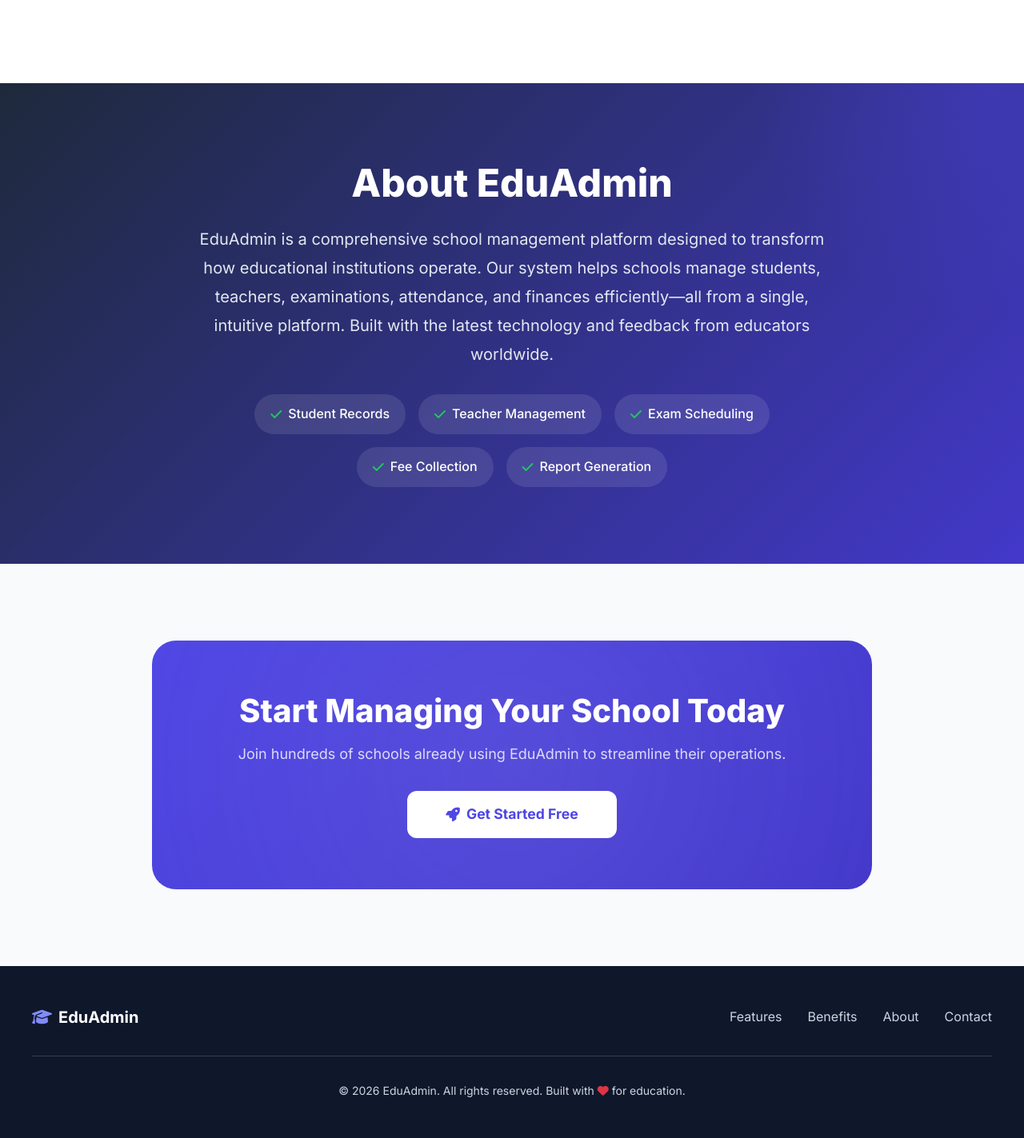
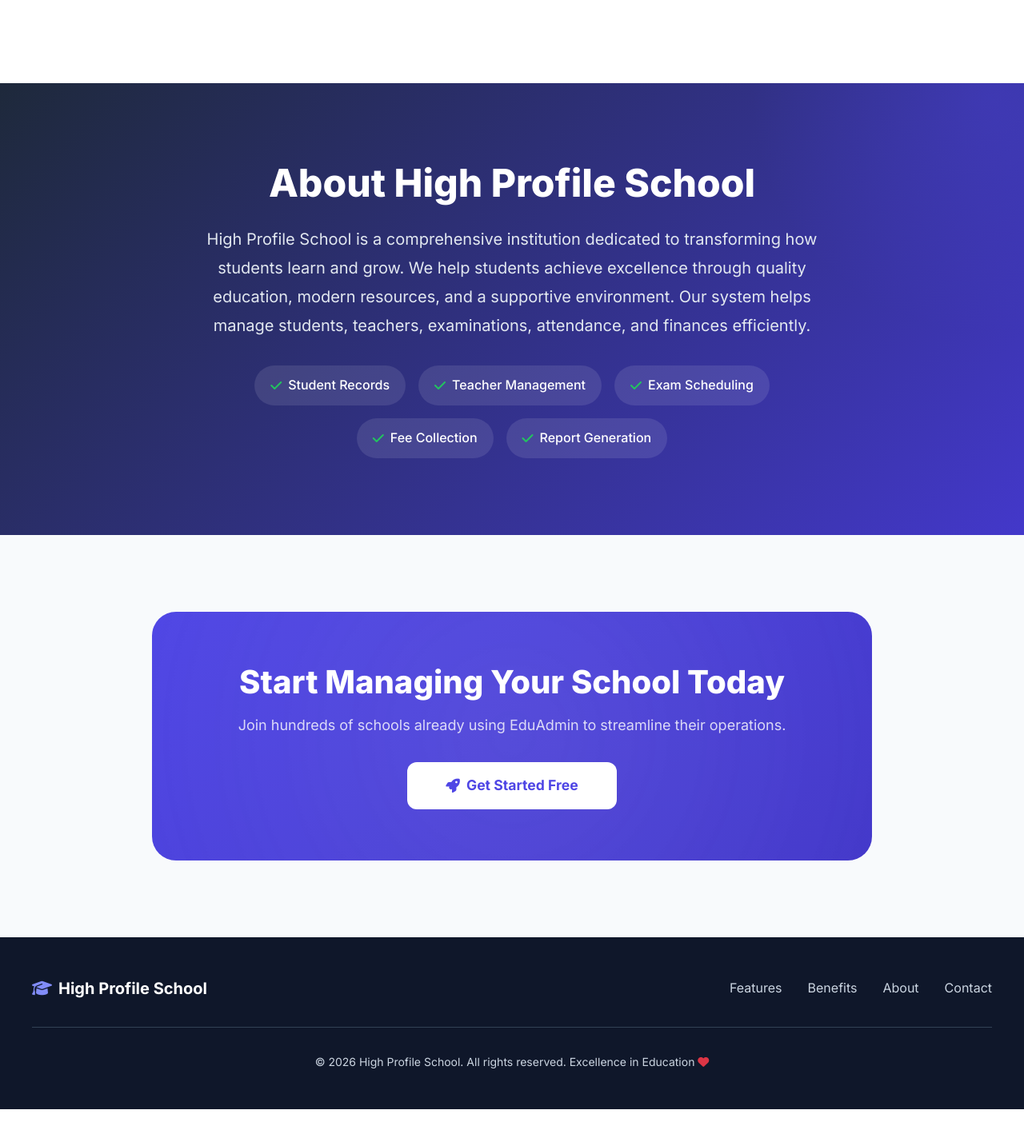
Before and after one commit to Pilot-mw/High, a Django app: page / in a window 1280 px wide. Shown: the part 2262-3685 px from the top of the page at 80% size. After the commit the page ends 3649 px from the top, so only its background shows below. Run offline with Django 5.2, Linux system fonts and the light colour scheme.

Commit message:
fix landing page

```diff
--- a/core/views.py
+++ b/core/views.py
@@ -221,6 +221,7 @@ def save_settings(request):
             if settings_type == 'general':
                 return JsonResponse({'success': True, 'message': 'General settings saved successfully'})
             elif settings_type == 'appearance':
+                theme = settings_data.get('theme', 'light')
                 return JsonResponse({'success': True, 'message': 'Appearance settings saved successfully'})
             elif settings_type == 'notifications':
                 return JsonResponse({'success': True, 'message': 'Notification settings saved successfully'})
--- a/templates/landing.html
+++ b/templates/landing.html
@@ -3,7 +3,7 @@
 <head>
     <meta charset="UTF-8">
     <meta name="viewport" content="width=device-width, initial-scale=1.0">
-    <title>EduAdmin - School Management System</title>
+    <title>High Profile School - Management System</title>
     <link href="https://cdn.jsdelivr.net/npm/bootstrap@5.3.0/dist/css/bootstrap.min.css" rel="stylesheet">
     <link rel="stylesheet" href="https://cdnjs.cloudflare.com/ajax/libs/font-awesome/6.4.0/css/all.min.css">
     <link href="https://fonts.googleapis.com/css2?family=Inter:wght@300;400;500;600;700;800&display=swap" rel="stylesheet">
@@ -743,7 +743,7 @@
         <div class="container">
             <a class="navbar-brand" href="#">
                 <i class="fas fa-graduation-cap"></i>
-                EduAdmin
+                High Profile School
             </a>
             <button class="navbar-toggler border-0" type="button" data-bs-toggle="collapse" data-bs-target="#navbarNav">
                 <span class="navbar-toggler-icon"></span>
@@ -778,10 +778,10 @@
         <div class="hero-content">
             <div class="hero-badge">
                 <i class="fas fa-check-circle"></i>
-                Trusted by 500+ Schools | Admin | Teachers | Students
+                Excellence in Education | Admin | Teachers | Students
             </div>
             <h1 class="hero-title">
-                Empower. Learn. <span>Succeed.</span>
+                Welcome to <span>High Profile</span> School
             </h1>
             <p class="hero-subtitle">
                 A complete digital school management system designed to streamline administration, enhance learning outcomes, and empower educators.
@@ -802,16 +802,16 @@
             </div>
             <div class="hero-stats">
                 <div class="hero-stat">
-                    <div class="hero-stat-number">500+</div>
-                    <div class="hero-stat-label">Schools</div>
-                </div>
-                <div class="hero-stat">
-                    <div class="hero-stat-number">50K+</div>
+                    <div class="hero-stat-number">600+</div>
                     <div class="hero-stat-label">Students</div>
                 </div>
                 <div class="hero-stat">
-                    <div class="hero-stat-number">5K+</div>
+                    <div class="hero-stat-number">50+</div>
                     <div class="hero-stat-label">Teachers</div>
+                </div>
+                <div class="hero-stat">
+                    <div class="hero-stat-number">8+</div>
+                    <div class="hero-stat-label">Classes</div>
                 </div>
             </div>
         </div>
@@ -940,11 +940,11 @@
     <section class="about" id="about">
         <div class="container">
             <div class="about-content animate-on-scroll">
-                <h2 class="about-title">About EduAdmin</h2>
+                <h2 class="about-title">About High Profile School</h2>
                 <p class="about-text">
-                    EduAdmin is a comprehensive school management platform designed to transform how educational institutions operate.
-                    Our system helps schools manage students, teachers, examinations, attendance, and finances efficiently—all from a single,
-                    intuitive platform. Built with the latest technology and feedback from educators worldwide.
+                    High Profile School is a comprehensive institution dedicated to transforming how students learn and grow.
+                    We help students achieve excellence through quality education, modern resources, and a supportive environment.
+                    Our system helps manage students, teachers, examinations, attendance, and finances efficiently.
                 </p>
                 <div class="about-features">
                     <div class="about-feature">
@@ -995,17 +995,17 @@
         <div class="footer-content">
             <div class="footer-brand">
                 <i class="fas fa-graduation-cap"></i>
-                EduAdmin
+                High Profile School
             </div>
             <div class="footer-links">
                 <a href="#features" class="footer-link">Features</a>
                 <a href="#benefits" class="footer-link">Benefits</a>
                 <a href="#about" class="footer-link">About</a>
-                <a href="mailto:support@eduadmin.com" class="footer-link">Contact</a>
+                <a href="mailto:info@highprofile.edu" class="footer-link">Contact</a>
             </div>
         </div>
         <div class="footer-bottom">
-            <p>&copy; 2026 EduAdmin. All rights reserved. Built with <i class="fas fa-heart text-danger"></i> for education.</p>
+            <p>&copy; 2026 High Profile School. All rights reserved. Excellence in Education <i class="fas fa-heart text-danger"></i></p>
         </div>
     </footer>
 
```
Also changed, not shown: static/css/style.css (+55 -4 lines), static/js/dashboard.js (+52 -1 lines), templates/dashboard/settings.html (+24 -0 lines).
